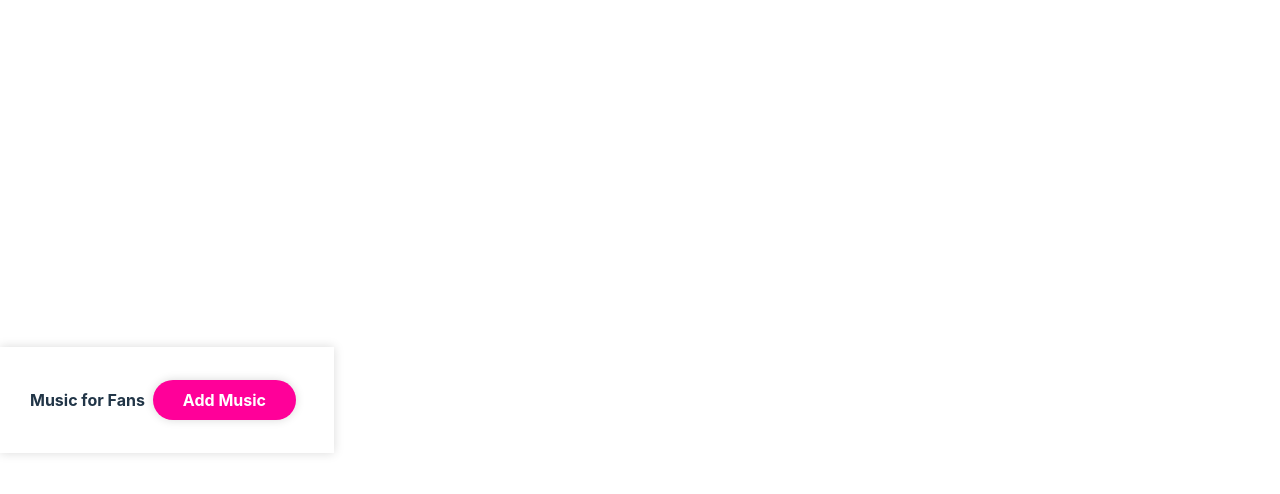
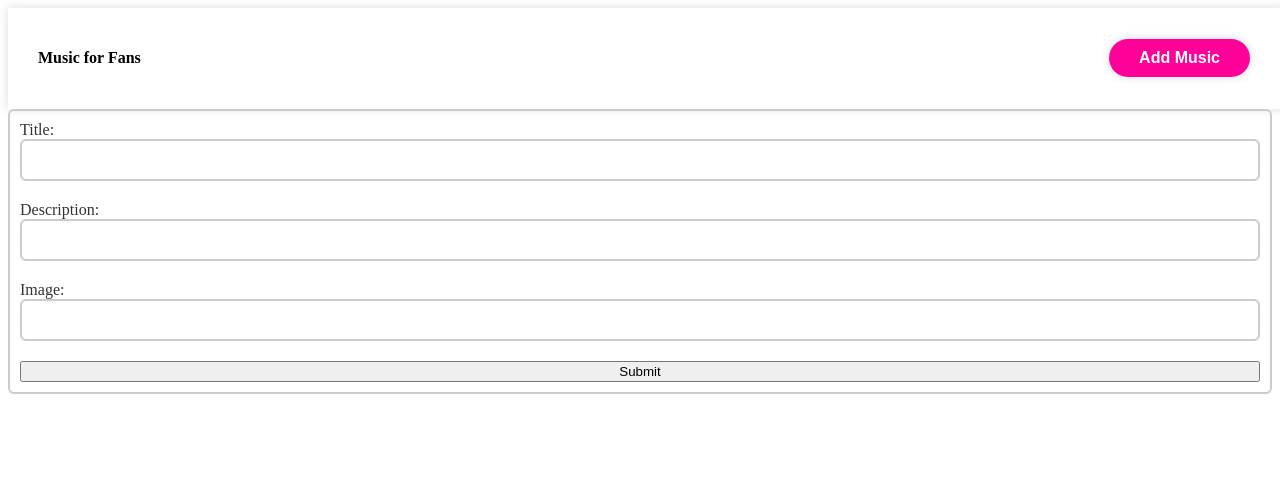
Before and after one commit to kaleabbyh/test-frontend, a React (Vite) app: page /addsong in a window 1280 px wide. Shown: the top 494 px of the page. Built offline with nearby package versions, Linux system fonts and the light colour scheme; no server answers.

Commit message:
feat added

```diff
--- a/src/App.jsx
+++ b/src/App.jsx
@@ -4,6 +4,7 @@ import { BrowserRouter as Router, Route, Routes } from "react-router-dom";
 import Songs from "./pages/Songs";
 import Header from "./components/Header";
 import AddSong from "./pages/AddSong";
+import EditSong from "./pages/EditSong";
 
 function App() {
   return (
@@ -12,6 +13,8 @@ function App() {
 
       <Routes>
         <Route path="/" element={<Songs />} />
+        <Route path="/editsong/:id" element={<EditSong />} />
+        <Route path="/addsong/" element={<AddSong />} />
       </Routes>
     </Router>
   );
--- a/src/components/Card.jsx
+++ b/src/components/Card.jsx
@@ -2,8 +2,32 @@
 /* eslint-disable react/prop-types */
 import { Button } from "./style/Button.styled";
 import { StyledCard } from "./style/Card.styled";
+import { useNavigate } from "react-router-dom";
 
-export default function Card({ item: { title, description, image } }) {
+import React from "react";
+import { useEffect, useState } from "react";
+import { useSelector, useDispatch } from "react-redux";
+import {
+  addSongFetch,
+  deleteSongFetch,
+  getSongsFetch,
+} from "../state/SongState";
+
+export default function Card({ item: { _id, title, description, image } }) {
+  const dispatch = useDispatch();
+  const songs = useSelector((state) => state.songs.songs);
+
+  useEffect(() => {
+    dispatch(getSongsFetch());
+  }, [dispatch]);
+
+  const handleDelete = (id) => {
+    dispatch(deleteSongFetch({ _id: id }));
+    navigate("/");
+    window.location.reload();
+  };
+
+  const navigate = useNavigate();
   return (
     <StyledCard>
       <div>
@@ -12,10 +36,14 @@ export default function Card({ item: { title, description, image } }) {
       <div>
         <h2>{title}</h2>
         <p>{description}</p>
-        <Button bg="#ff0099" color="#fff">
+        <Button
+          bg="#ff0099"
+          color="#fff"
+          onClick={() => navigate(`/editsong/${_id}`)}
+        >
           Edit Music
         </Button>
-        <Button bg="#ff0099" color="#fff">
+        <Button bg="#ff0099" color="#fff" onClick={() => handleDelete(_id)}>
           Delete Music
         </Button>
       </div>
--- a/src/components/Header.jsx
+++ b/src/components/Header.jsx
@@ -1,13 +1,15 @@
 /* eslint-disable no-unused-vars */
 import { StyledHeader } from "./style/Header.styled";
 import { Button } from "./style/Button.styled";
+import { useNavigate } from "react-router-dom";
 
 export default function Header() {
+  const navigate = useNavigate();
   return (
     <StyledHeader>
       <div>
         <h4>Music for Fans</h4>
-        <Button bg="#ff0099" color="#fff">
+        <Button bg="#ff0099" color="#fff" onClick={() => navigate("/addsong")}>
           Add Music
         </Button>
       </div>
--- a/src/components/style/Header.styled.jsx
+++ b/src/components/style/Header.styled.jsx
@@ -2,7 +2,7 @@ import styled from "@emotion/styled";
 
 export const StyledHeader = styled.header`
   box-shadow: 0 0 10px rgba(0, 0, 0, 0.15);
-  margin: 0;
+  width: 100vw;
   div {
     padding: 20px;
     margin: 0px 10px;
--- a/src/main.jsx
+++ b/src/main.jsx
@@ -2,8 +2,6 @@
 import React from "react";
 import ReactDOM from "react-dom/client";
 import App from "./App.jsx";
-import "./index.css";
-
 import { Provider } from "react-redux";
 import strore from "./store/Store";
 
--- a/src/pages/AddSong.jsx
+++ b/src/pages/AddSong.jsx
@@ -2,30 +2,107 @@
 import React from "react";
 import { useEffect, useState } from "react";
 import { useSelector, useDispatch } from "react-redux";
+import styled from "@emotion/styled";
+import { getSongsFetch, addSongFetch } from "../state/SongState";
 
-import {
-  getSongsFetch,
-  editSongFetch,
-  addSongFetch,
-  deleteSongFetch,
-} from "../state/SongState";
+const StyledInput = styled.input`
+  padding: 10px;
+  border: 2px solid #ccc;
+  border-radius: 6px;
+  font-size: 16px;
+
+  color: #333;
+  margin-bottom: 20px;
+  &:focus {
+    outline: none;
+    border-color: #5f9ea0;
+  }
+`;
+
+const StyledForm = styled.form`
+  padding: 10px;
+  border: 2px solid #ccc;
+  border-radius: 6px;
+  font-size: 16px;
+  width:100%
+  margin:100px;
+  color: #333;
+  display: flex;
+  flex-direction: column;
+
+`;
 
 const AddSong = () => {
+  const [formData, setFormData] = useState({
+    title: "",
+    description: "",
+    image: "",
+  });
+
+  const { title, description, image } = formData;
+
   const dispatch = useDispatch();
-  const songs = useSelector((state) => state.songs);
 
   useEffect(() => {
-    const song = {
-      _id: "6455250e180a6a49b95e68ff",
-      title: "updated",
-      description: "it hipop music you will love it",
-    };
-
     dispatch(getSongsFetch());
   }, [dispatch]);
-  console.log("holla", songs);
 
-  return <div></div>;
+  const onChange = (e) => {
+    setFormData((prevState) => ({
+      ...prevState,
+      [e.target.name]: e.target.value,
+    }));
+  };
+
+  const onSubmit = (e) => {
+    e.preventDefault();
+
+    const musicData = {
+      title,
+      description,
+      image,
+    };
+    console.log(musicData);
+    dispatch(addSongFetch(musicData));
+  };
+
+  return (
+    <div>
+      <StyledForm action="#" method="POST" onSubmit={onSubmit}>
+        <label htmlFor="title">Title:</label>
+        <StyledInput
+          type="text"
+          id="title"
+          name="title"
+          value={title}
+          onChange={onChange}
+          required
+        />
+
+        <label htmlFor="description">Description:</label>
+        <StyledInput
+          type="text"
+          id="description"
+          name="description"
+          value={description}
+          onChange={onChange}
+          required
+        />
+
+        <label htmlFor="image">Image:</label>
+        <StyledInput
+          type="text"
+          id="image"
+          name="image"
+          value={image}
+          onChange={onChange}
+          required
+        />
+
+        <button type="submit">Submit</button>
+      </StyledForm>
+    </div>
+  );
 };
 
 export default AddSong;
--- a/src/pages/Songs.jsx
+++ b/src/pages/Songs.jsx
@@ -2,8 +2,12 @@
 import React from "react";
 import { useEffect, useState } from "react";
 import { useSelector, useDispatch } from "react-redux";
-import { addSongFetch, getSongsFetch } from "../state/SongState";
-import contents from "../contents";
+import {
+  addSongFetch,
+  deleteSongFetch,
+  getSongsFetch,
+} from "../state/SongState";
+// import contents from "../contents";
 import { Container } from "../components/style/Container.styled";
 import Card from "../components/Card";
 
@@ -12,20 +16,12 @@ const Songs = () => {
   const songs = useSelector((state) => state.songs.songs);
 
   useEffect(() => {
-    // dispatch(
-    //   addSongFetch({
-    //     title: "amazing music",
-    //     description: "it hipop music you will love it",
-    //   })
-    // );
-
     dispatch(getSongsFetch());
   }, [dispatch]);
-  console.log(songs);
 
   return (
     <Container>
-      {contents.map((item, index) => (
+      {songs.map((item, index) => (
         <Card key={index} item={item} />
       ))}
     </Container>
```
